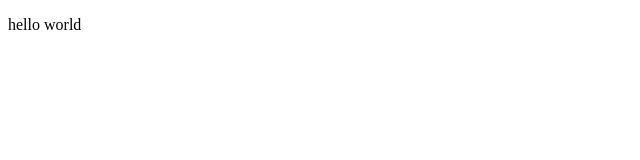
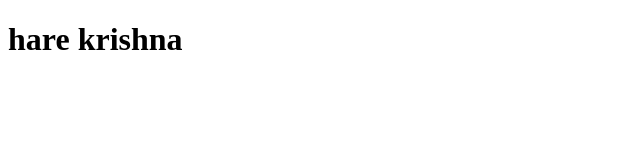
Before and after one commit to heyomy-ops/omysFf, a plain HTML site: page index.html in a window 1280 px wide. Shown: the whole page, without its empty margins (0-640 px from the left). Drawn offline with Linux system fonts and the light colour scheme.

Commit message:
this is my second commit of today

```diff
--- a/index.html
+++ b/index.html
@@ -6,7 +6,7 @@
     <title>Document</title>
 </head>
 <body>
-    <p>hello world</p>
+    <h1>hare krishna</h1>
 
 </body>
 </html>
```
Also changed, not shown: 1 other file.
